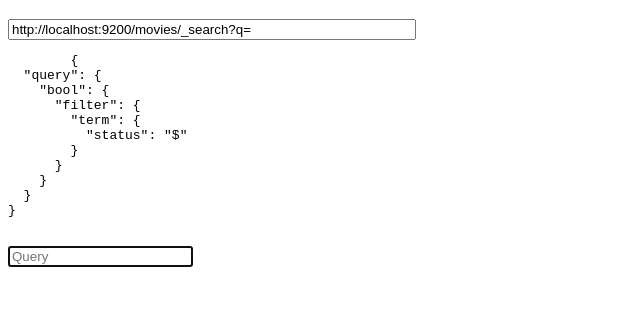
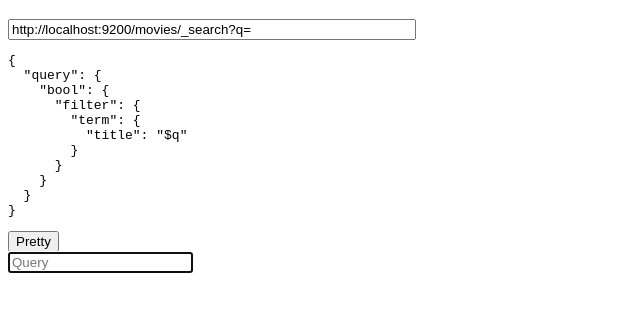
Before and after one commit to sulmanen/es-movies, a plain HTML site: page index.html in a window 1280 px wide. Shown: the part 61-372 px from the top of the page, without its empty margins (0-640 px from the left). Drawn offline with Linux system fonts and the light colour scheme.

Commit message:
save progress

```diff
--- a/index.html
+++ b/index.html
@@ -18,18 +18,9 @@
              value="http://localhost:9200/movies/_search?q="/>
 
       <pre id="dsl" contenteditable=true>
-        {
-  "query": {
-    "bool": {
-      "filter": {
-        "term": {
-          "status": "$"
-        }
-      }
-    }
-  }
-}
       </pre>
+
+      <button class="pretty">Pretty</button>
 
       <div>
         <input id="query"
@@ -44,9 +35,17 @@
     </section>
 
     <script type="text/javascript">
-      const esUrl = document.getElementById('path').value;
+      const DSL_KEY = 'elasticsearch_training_dsl_key';
+      const initialDSL = {query: { bool: { filter: { term: { title: '$q'}}}}};
 
-      const title = ({ title, director }, score) => `<h4><small>${score}</small> - ${title} <small>${director}</small></h4>`;
+      const getDSLEl = () => document.getElementById('dsl');
+
+      const dslLocal = window.localStorage.getItem(DSL_KEY);
+
+      getDSLEl().textContent = dslLocal || JSON.stringify(initialDSL, null, '  ');
+
+      const title = ({ title, director }, score) =>
+      `<h4><small>${score}</small> - ${title} <small>${director}</small></h4>`;
 
       const score = (score) => `<small>${score}</small>`;
 
@@ -57,16 +56,27 @@
 
         document.getElementById('results').innerHTML = hits.hits.map(result).join('');
 
-      document.getElementById('raw').textContent = JSON.stringify(JSON.parse(this.responseText), null, ' ');
+        document.getElementById('raw').textContent = JSON.stringify(JSON.parse(this.responseText), null, ' ');
       };
 
       const qEl = document.getElementById('query');
+
       qEl.addEventListener('input', (e) => {
+        const esUrl = document.getElementById('path').value;
         const xhr = new XMLHttpRequest();
         xhr.overrideMimeType('application/json');
         xhr.addEventListener('load', display);
-        xhr.open('GET', esUrl + e.target.value);
-        xhr.send();
+        xhr.open('GET', esUrl);
+        window.localStorage.setItem(DSL_KEY, getDSLEl().textContent);
+
+        xhr.send(getDSLEl().textContent.replace('$q', e.target.val));
+      });
+
+      const prettyButtonEl = document.getElementsByClassName('pretty')[0];
+
+      prettyButtonEl.addEventListener('click', (e) => {
+        const dsl = getDSLEl();
+        dsl.textContent = JSON.stringify(JSON.parse(dsl.textContent), null, '  ');
       });
     </script>
   </body>
```
Also changed, not shown: 2 other files.
